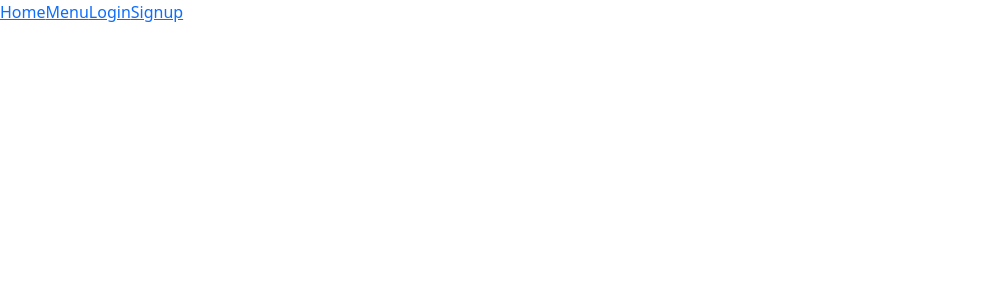
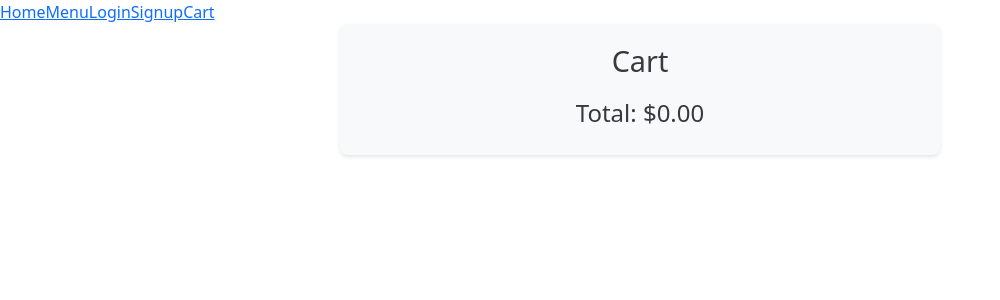
Before and after one commit to Blaxor44/Munchtique-Frontend, a Vue app: page /cart in a window 1280 px wide. Before the commit this address had no page. Shown: the top 300 px of the page, without its empty margins (0-1000 px from the left). Built offline with nearby package versions, Linux system fonts and the light colour scheme.

Commit message:
added vuex, store.js and cart view

```diff
--- a/package.json
+++ b/package.json
@@ -12,7 +12,8 @@
     "axios": "^1.6.8",
     "vue": "^3.4.15",
     "vue-axios": "^3.5.2",
-    "vue-router": "^4.3.2"
+    "vue-router": "^4.3.2",
+    "vuex": "^4.1.0"
   },
   "devDependencies": {
     "@vitejs/plugin-vue": "^5.0.3",
--- a/src/App.vue
+++ b/src/App.vue
@@ -6,6 +6,7 @@
     <router-link to="/menu">Menu</router-link>
     <router-link to="/login">Login</router-link>
     <router-link to="/signup">Signup</router-link>
+    <router-link to="/cart">Cart</router-link>
   </div>
   <div class="container">
     <router-view></router-view>
--- a/src/main.js
+++ b/src/main.js
@@ -3,5 +3,6 @@ import VueAxios from 'vue-axios';
 import App from "./App.vue";
 import router from "@/router/index.js";
 import axios from 'axios';
+import store from './store';
 
-createApp(App).use(router).use(VueAxios, axios).mount("#app");
+createApp(App).use(router).use(store).use(VueAxios, axios).mount("#app");
--- a/src/router/index.js
+++ b/src/router/index.js
@@ -3,12 +3,14 @@ import Home from "../views/Home.vue";
 import Menu from "../views/Menu.vue";
 import Login from "../views/Login.vue";
 import Signup from "../views/Signup.vue";
+import Cart from "../views/Cart.vue"
 
 const routes = [
   { path: "/", name: "Home", component: Home },
   { path: "/menu", name: "Menu", component: Menu },
   { path: "/login", name: "Login", component: Login },
-  { path: "/signup", name: "Signup", component: Signup }
+  { path: "/signup", name: "Signup", component: Signup },
+  { path: "/cart", name: "Cart", component: Cart }
 ];
 
 const router = createRouter({
--- /dev/null
+++ b/src/store.js
@@ -0,0 +1,28 @@
+import { createStore } from 'vuex';
+
+export default createStore({
+  state: {
+    cart: []
+  },
+  mutations: {
+    addToCart(state, item) {
+      state.cart.push(item);
+    },
+    removeFromCart(state, index) {
+      state.cart.splice(index, 1);
+    }
+  },
+  actions: {
+    addToCart({ commit }, item) {
+      commit('addToCart', item);
+    },
+    removeFromCart({ commit }, index) {
+      commit('removeFromCart', index);
+    }
+  },
+  getters: {
+    cartItems: state => state.cart,
+    totalPrice: state => {
+        return state.cart.reduce((total, item) => total + item.price, 0);
+  }
+}});
--- /dev/null
+++ b/src/views/Cart.vue
@@ -0,0 +1,99 @@
+<script>
+import { mapGetters, mapActions } from 'vuex';
+
+export default {
+    computed: {
+        ...mapGetters(['cartItems', 'totalPrice'])
+    },
+
+    methods: {
+        ...mapActions(['removeFromCart', 'clearNotification']),
+        handleRemoveFromCart(index) {
+            this.removeFromCart(index);
+        }
+    }
+};
+</script>
+
+<template>
+    <div class="cart-container">
+        <h2 class="cart-title">Cart</h2>
+        <ul class="cart-list">
+            <li v-for="(item, index) in cartItems" :key="index" class="cart-item">
+                <span>{{ item.name }} - ${{ item.price.toFixed(2) }}</span>
+                <button @click="handleRemoveFromCart(index)" class="remove-button">Remove</button>
+            </li>
+        </ul>
+        <h3 class="total-price">Total: ${{ totalPrice.toFixed(2) }}</h3>
+    </div>
+</template>
+
+<style scoped>
+.cart-container {
+    max-width: 600px;
+    margin: 0 auto;
+    padding: 20px;
+    background-color: #f8f9fa;
+    border-radius: 8px;
+    box-shadow: 0 2px 4px rgba(0, 0, 0, 0.1);
+}
+
+.cart-title {
+    text-align: center;
+    margin-bottom: 20px;
+    font-size: 1.8rem;
+    color: #343a40;
+}
+
+.cart-list {
+    list-style-type: none;
+    padding: 0;
+}
+
+.cart-item {
+    display: flex;
+    justify-content: space-between;
+    align-items: center;
+    padding: 10px 0;
+    border-bottom: 1px solid #dee2e6;
+}
+
+.cart-item:last-child {
+    border-bottom: none;
+}
+
+.remove-button {
+    padding: 5px 10px;
+    background-color: #dc3545;
+    color: white;
+    border: none;
+    border-radius: 4px;
+    cursor: pointer;
+    transition: background-color 0.3s;
+}
+
+.remove-button:hover {
+    background-color: #c82333;
+}
+
+.total-price {
+    text-align: center;
+    margin-top: 20px;
+    font-size: 1.5rem;
+    color: #343a40;
+}
+
+@media (max-width: 768px) {
+    .cart-container {
+        padding: 10px;
+    }
+
+    .cart-title {
+        font-size: 1.5rem;
+    }
+
+    .total-price {
+        font-size: 1.2rem;
+    }
+}
+</style>
--- a/src/views/Menu.vue
+++ b/src/views/Menu.vue
@@ -1,5 +1,6 @@
 <script>
 import axios from 'axios';
+import { mapActions } from 'vuex';
 
 export default {
   data() {
@@ -22,6 +23,7 @@ export default {
     this.fetchItems(); // Call the fetchItems function on mount
   },
   methods: {
+    ...mapActions(['addToCart']),
     fetchItems() {
       axios
         .get("/src/data/food.json") // Adjust the path if necessary
@@ -35,6 +37,8 @@ export default {
   }
 };
 </script>
+
+
 
 <template>
   <div class="container">
@@ -60,13 +64,15 @@ export default {
               <span v-if="item.type === 'Hotdog' && item.toppings">Toppings: {{ item.toppings.join(', ') }}</span>
               <span v-if="item.type === 'French Fries' && item.toppings">Toppings: {{ item.toppings.join(', ') }}</span>
               <span v-if="item.type === 'Meat' && item.description">Description: {{ item.description }}</span>
-              <span v-if="item.type === 'Sushi' && item.ingredients">Ingredients: {{ item.ingredients.join(', ') }}</span>
+              <span v-if="item.type === 'Sushi' && item.ingredients">Ingredients: {{ item.ingredients.join(', ')
+                }}</span>
               <span v-if="item.type === 'Fruit' && item.description">Description: {{ item.description }}</span>
               <span v-if="item.type === 'Drink' && item.description">Description: {{ item.description }}</span>
               <span v-if="item.type === 'Description' && item.description">Description: {{ item.description }}</span>
               <!-- Add more conditions for other types if needed -->
             </p>
-            <button class="btn btn-primary mt-auto" style="font-size: 1rem" @click="addToCart(item)">Add to Cart</button>
+            <button class="btn btn-primary mt-auto" style="font-size: 1rem" @click="addToCart(item)">Add to
+              Cart</button>
           </div>
         </div>
       </div>
```
Also changed, not shown: 1 other file (tests, documents, lock files or other folders). Lines whose indentation alone changed are shown as unchanged.
